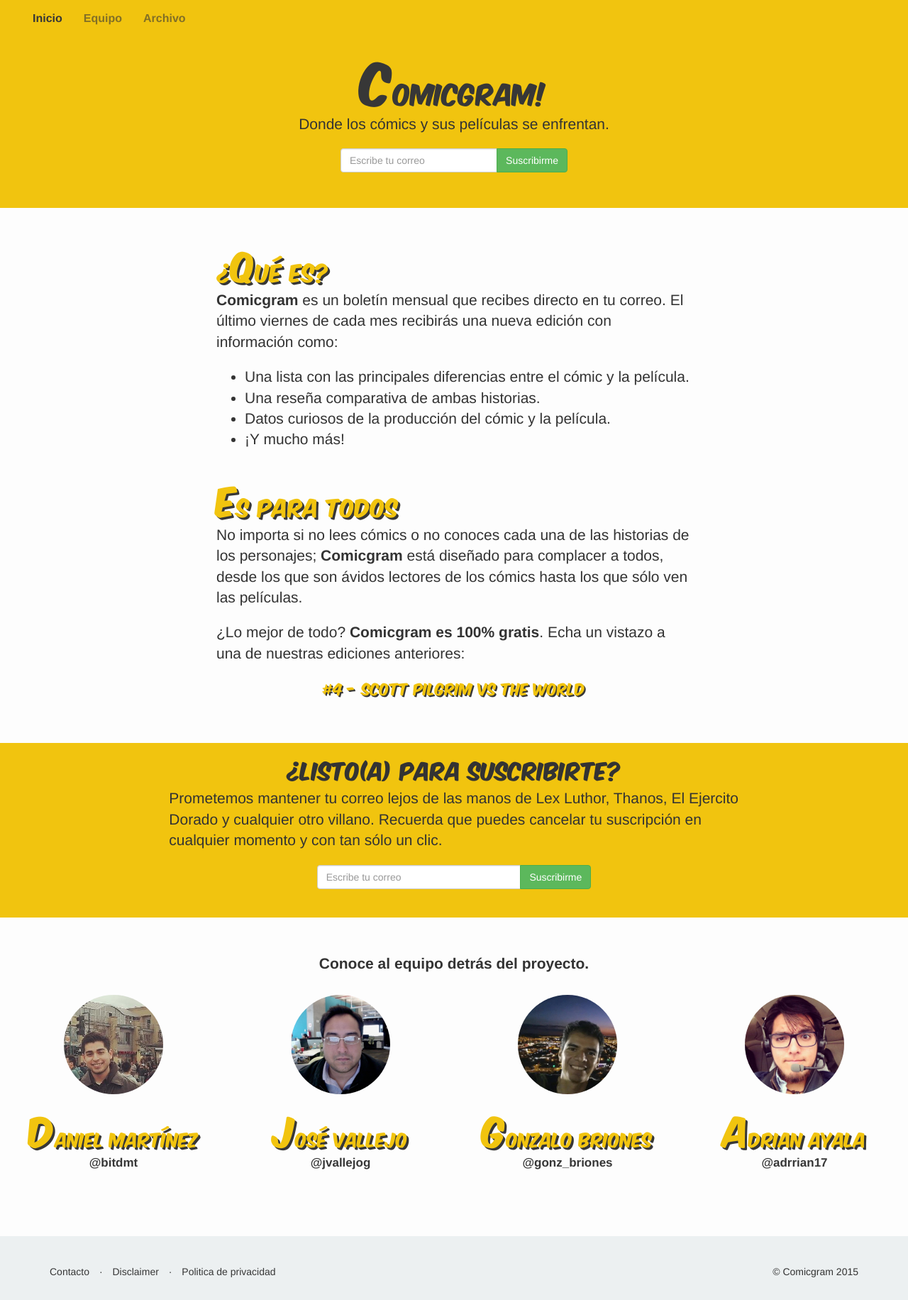
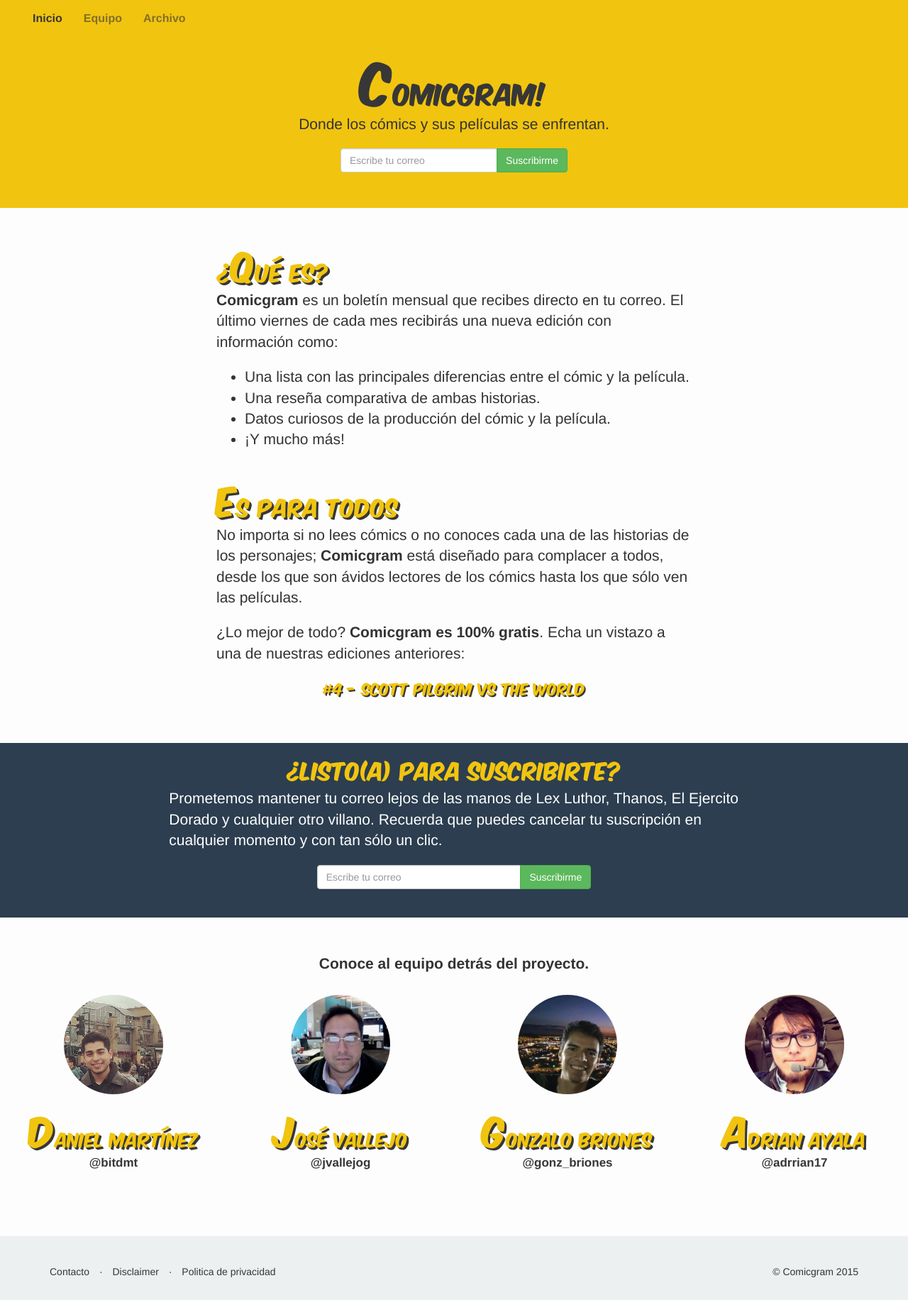
Before and after one commit to comicgram/newsletter-landing, a Jekyll site: the page built from index.html, in a window 1280 px wide. Shown: the whole page at 71% size. Built offline with Jekyll 4.4.1, drawn with Linux system fonts in a browser that asks for light colours; nearby versions of some CDN libraries; some web fonts are replaced.

Commit message:
Change background color of the last subscription form

```diff
--- a/_sass/_content.scss
+++ b/_sass/_content.scss
@@ -25,11 +25,13 @@
 }
 
 #last-form {
-  background-color: rgba(241, 196, 15,1.0);
+  background-color: rgba(44, 62, 80,1.0);
   margin-top: 40px;
   padding-bottom: 40px;
+  color: white;
 
   h2 {
+    color: rgba(241, 196, 15,1.0);
     font-family: 'Komika Title';
   }
 }
```
